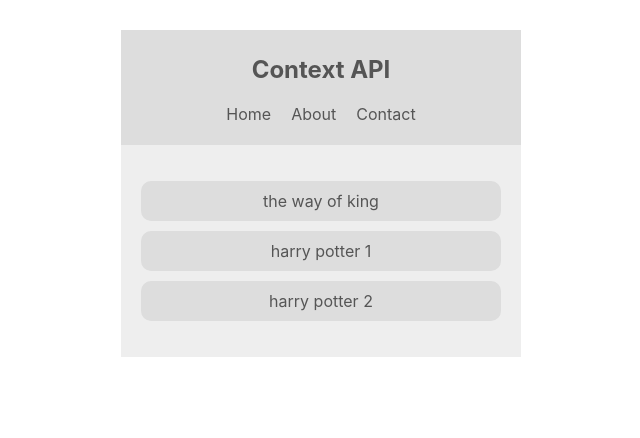
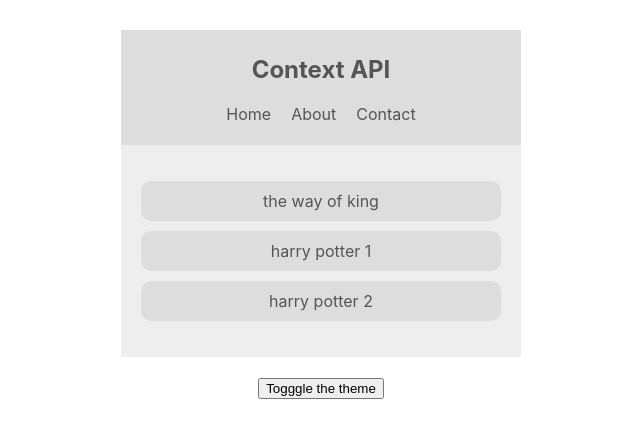
Before and after one commit to naufaldi/react-context-book, a React (Create React App) app: page / in a window 1280 px wide. Shown: the top 438 px of the page, without its empty margins (319-959 px from the left). Built offline with nearby package versions, Linux system fonts and the light colour scheme.

Commit message:
add theme toggle

```diff
--- a/src/App.js
+++ b/src/App.js
@@ -2,6 +2,7 @@
 import "./App.css";
 import BookList from "./components/BookList";
 import Navbar from "./components/Navbar";
+import ThemeToggle from "./components/ThemeToggle";
 import ThemeContextProvider from "./context/ThemeContext";
 function App() {
   return (
@@ -9,6 +10,7 @@
       <ThemeContextProvider>
         <Navbar />
         <BookList />
+        <ThemeToggle />
       </ThemeContextProvider>
     </div>
   );
--- a/src/components/BookList.js
+++ b/src/components/BookList.js
@@ -7,8 +7,8 @@
 
   render() {
     // deconstruction data
-    const { isLightTheme, light, dark } = this.context;
-    const theme = isLightTheme ? light : dark;
+    const { isLighTheme, light, dark } = this.context;
+    const theme = isLighTheme ? light : dark;
 
     return (
       <div
--- a/src/components/Navbar.js
+++ b/src/components/Navbar.js
@@ -3,11 +3,15 @@
 import { ThemeContext } from "../context/ThemeContext";
 
 class Navbar extends Component {
-  static contextType = ThemeContext;
+  // static contextType = ThemeContext;
   render() {
-    console.log(this.context);
-    const { isLightTheme, light, dark } = this.context;
-    const theme = isLightTheme ? light : dark;
+    // console.log(this.context);
+
+    return (
+      <ThemeContext.Consumer>
+        {(context) => {
+          const { isLighTheme, light, dark } = context;
+          const theme = isLighTheme ? light : dark;
           return (
             <nav style={{ background: theme.ui, color: theme.syntax }}>
               <h1>Context API</h1>
@@ -18,6 +22,9 @@
               </ul>
             </nav>
           );
+        }}
+      </ThemeContext.Consumer>
+    );
   }
 }
 
--- /dev/null
+++ b/src/components/ThemeToggle.js
@@ -0,0 +1,16 @@
+import React, { Component } from "react";
+import { ThemeContext } from "../context/ThemeContext";
+
+class ThemeToggle extends Component {
+  static contextType = ThemeContext;
+  render() {
+    const { toggleTheme } = this.context;
+    return (
+      <>
+        <button onClick={toggleTheme}>Togggle the theme</button>
+      </>
+    );
+  }
+}
+
+export default ThemeToggle;
--- a/src/context/ThemeContext.js
+++ b/src/context/ThemeContext.js
@@ -5,13 +5,20 @@
 class ThemeContextProvider extends Component {
   // state theme
   state = {
-    isLightTheme: true,
+    isLighTheme: true,
     light: { syntax: "#555", ui: "#ddd", bg: "#eee" },
     dark: { syntax: "#ddd", ui: "#333", bg: "#555" },
   };
+  toggleTheme = () => {
+    this.setState({
+      isLighTheme: !this.state.isLighTheme,
+    });
+  };
   render() {
     return (
-      <ThemeContext.Provider value={{ ...this.state }}>
+      <ThemeContext.Provider
+        value={{ ...this.state, toggleTheme: this.toggleTheme }}
+      >
         {this.props.children}
       </ThemeContext.Provider>
     );
```
Lines whose indentation alone changed are shown as unchanged.
